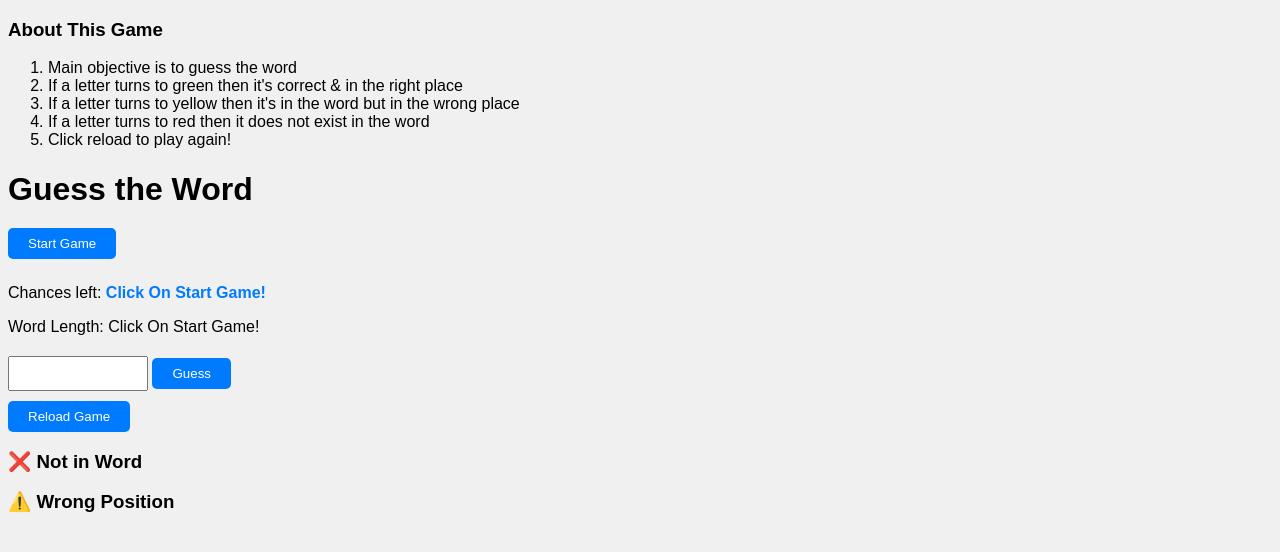
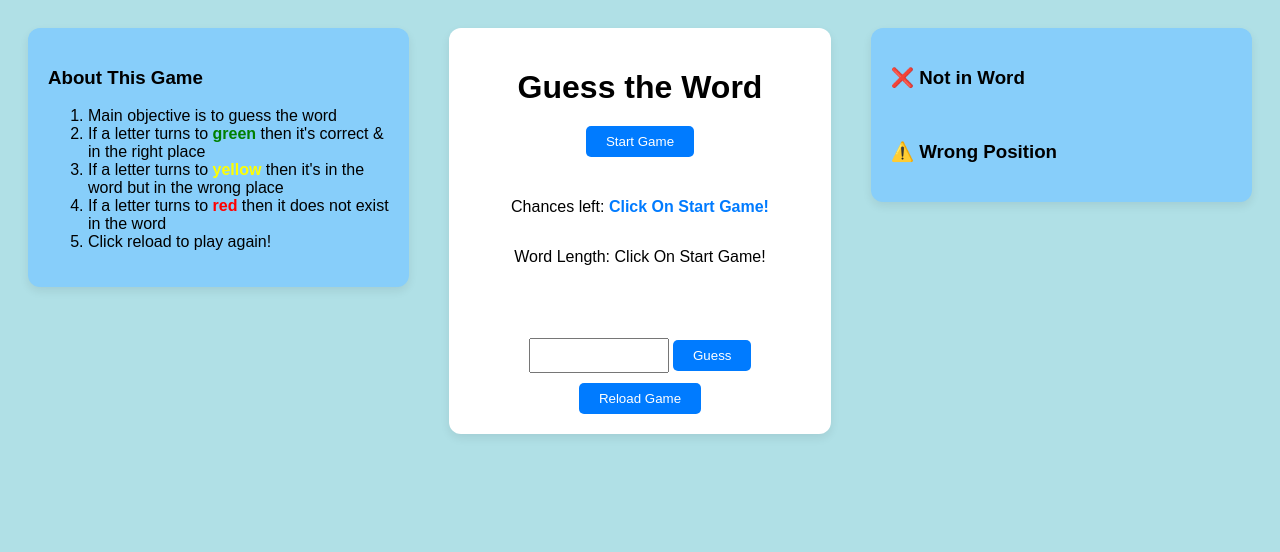
Before and after one commit to AnmolPandey009/Wordle, a website: page index.html in a window 1280 px wide. Drawn offline with nearby package versions, Linux system fonts and the light colour scheme.

Commit message:
Update style1.css

```diff
--- a/style1.css
+++ b/style1.css
@@ -1,18 +1,82 @@
 body {
     font-family: Arial, sans-serif;
-    background-color: #f0f0f0;
+    background-color: powderblue;
+}
+ #mainContainer {
+      display: flex;
+      flex-direction: row;
+      justify-content: space-between;
+      align-items: flex-start;
+      gap: 40px;
+      padding: 20px;
+      flex-wrap: wrap;
+    }
+
+.leftContainer,.centerContainer,.rightContainer {
+    flex: 1;
+    padding: 20px;
+    border-radius: 12px;
+    box-shadow: 0 4px 10px rgba(0, 0, 0, 0.08);
+    flex: 1;
+    min-width: 280px;
+    max-width: 350px;
+}
+.centerContainer {
+    display: flex;
+    flex-direction: column;
+    align-items: center;
+    background: white;
+}
+.leftContainer{
+    background-color: lightskyblue;
+}
+.rightContainer{
+    background-color: lightskyblue;
+}
+#letter-hints {
+  display: flex;
+  flex-direction: column;
+  gap: 15px;
+  min-width: 180px;
 }
 
-.container {
-    max-width: 400px;
-    margin: 50px auto;
-    background-color: #fff;
-    padding: 20px;
-    box-shadow: 0 0 10px rgba(0, 0, 0, 0.1);
-    border-radius: 5px;
-    text-align: center;
+.letter-bar {
+  display: flex;
+  flex-wrap: wrap;
+  gap: 6px;
 }
 
+.letter-bar span {
+  padding: 6px 10px;
+  background-color: lightgray;
+  border-radius: 4px;
+  font-weight: bold;
+  font-family: monospace;
+  font-size: 16px;
+}
+
+#wrongPositionContainer span {
+  background-color: gold;
+}
+#rulesList{
+    font-weight: bold;
+    background-color: #fff;
+    font-family: Arial, sans-serif;
+    text-align: left;
+    text-transform: uppercase;
+}
+#greenLetter {
+    color: green;
+    font-weight: bold;
+}
+#yellowLetter {
+    color: yellow;
+    font-weight: bold;
+}
+#redLetter{
+    color: red;
+    font-weight: bold;
+}
 h1 {
     margin-bottom: 20px;
 }
```
